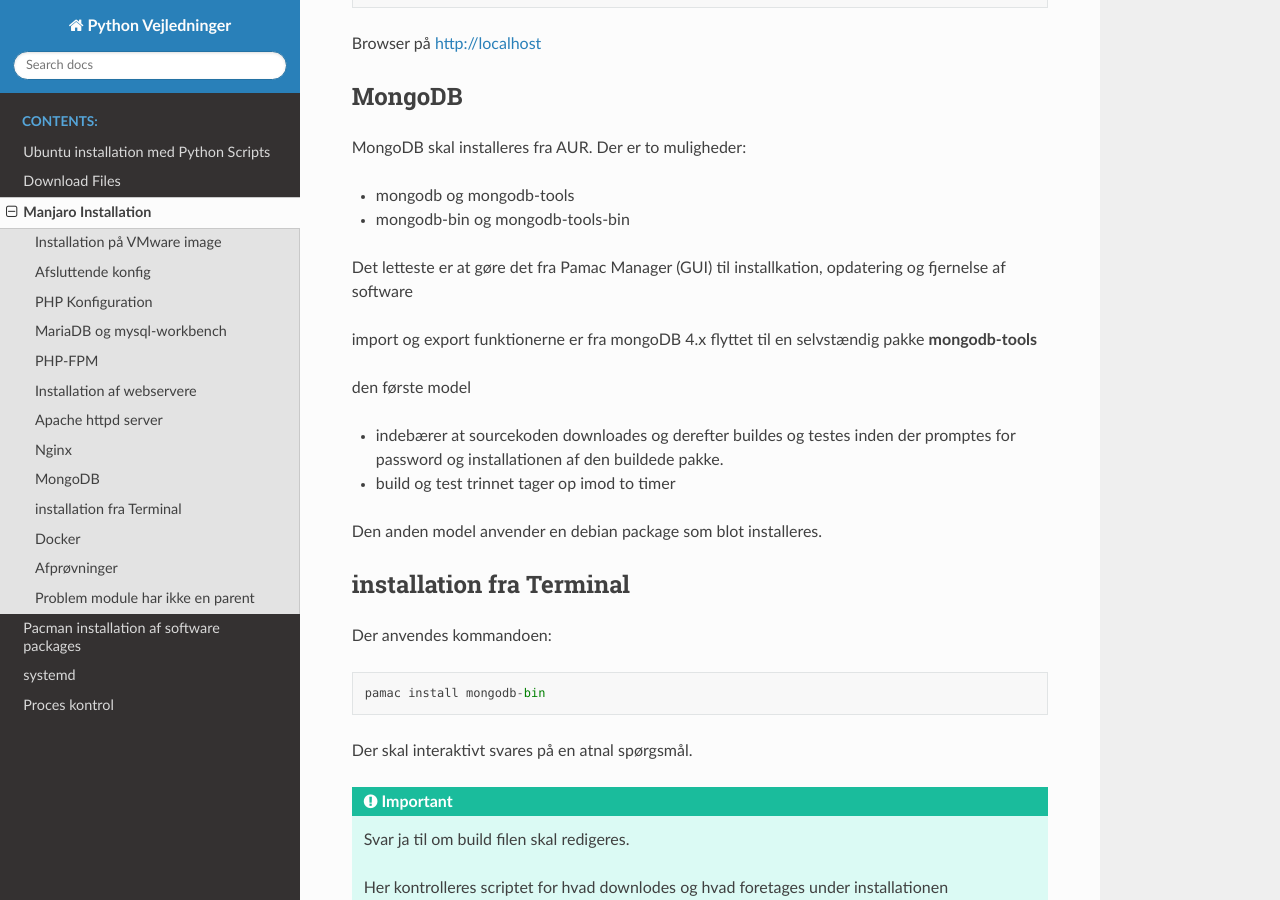
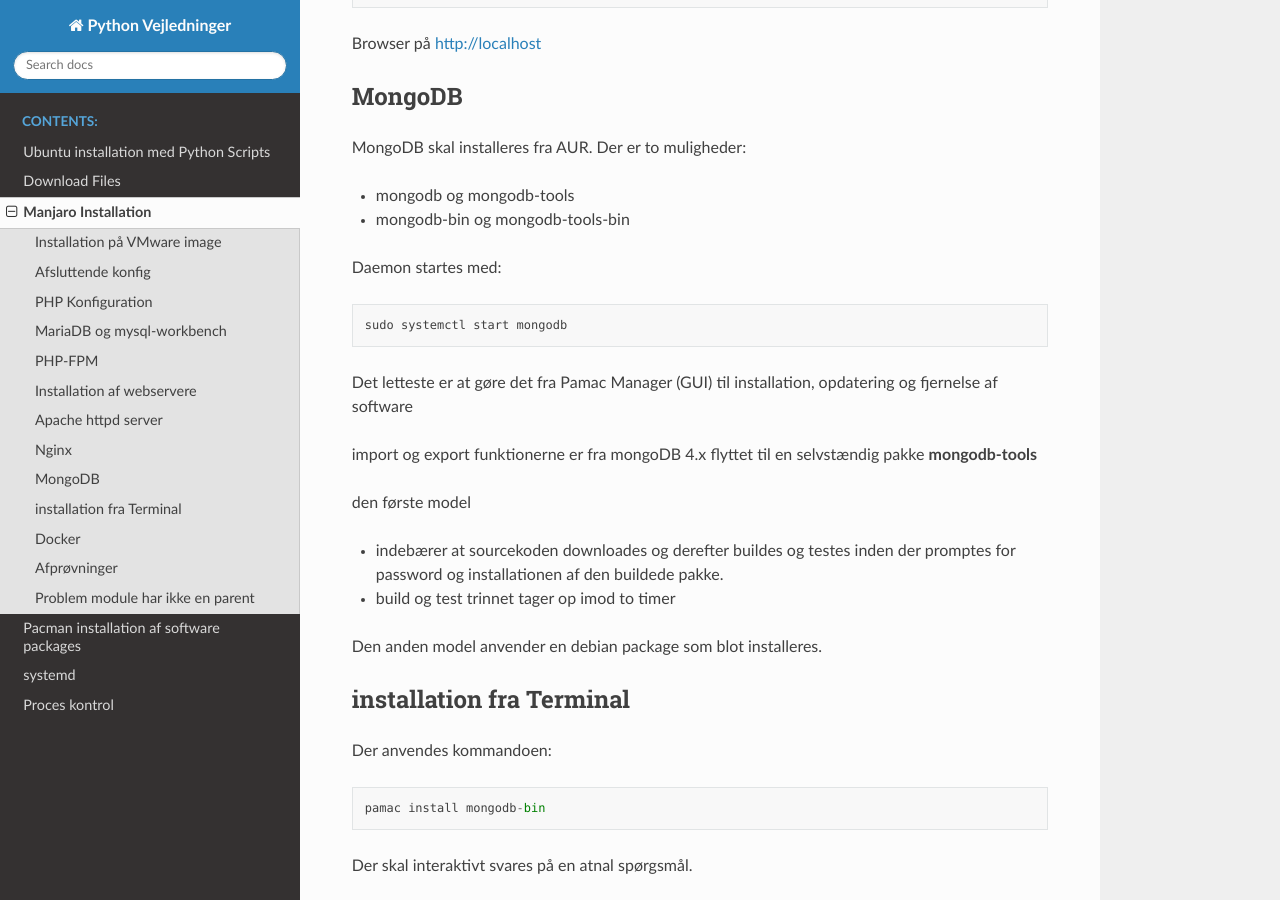
Before and after one commit to brundtoe/python-ubuntu, a Sphinx documentation site: the page built from docs/source/manjaro.rst, in a window 1280 px wide and 900 px high, scrolled down 5769 px. Built offline with Sphinx 7.4.7 and the Read the Docs theme 2.0.0, drawn with Linux system fonts in a browser that asks for light colours.

Commit message:
tilføjet start af mongodb

```diff
--- a/docs/source/manjaro.rst
+++ b/docs/source/manjaro.rst
@@ -226,7 +226,11 @@
 - mongodb og mongodb-tools
 - mongodb-bin og mongodb-tools-bin
 
-Det letteste er at gøre det fra Pamac Manager (GUI) til installkation, opdatering og fjernelse af software
+Daemon startes med::
+
+    sudo systemctl start mongodb
+
+Det letteste er at gøre det fra Pamac Manager (GUI) til installation, opdatering og fjernelse af software
 
 import og export funktionerne er fra mongoDB 4.x flyttet til en selvstændig pakke **mongodb-tools**
 
```
